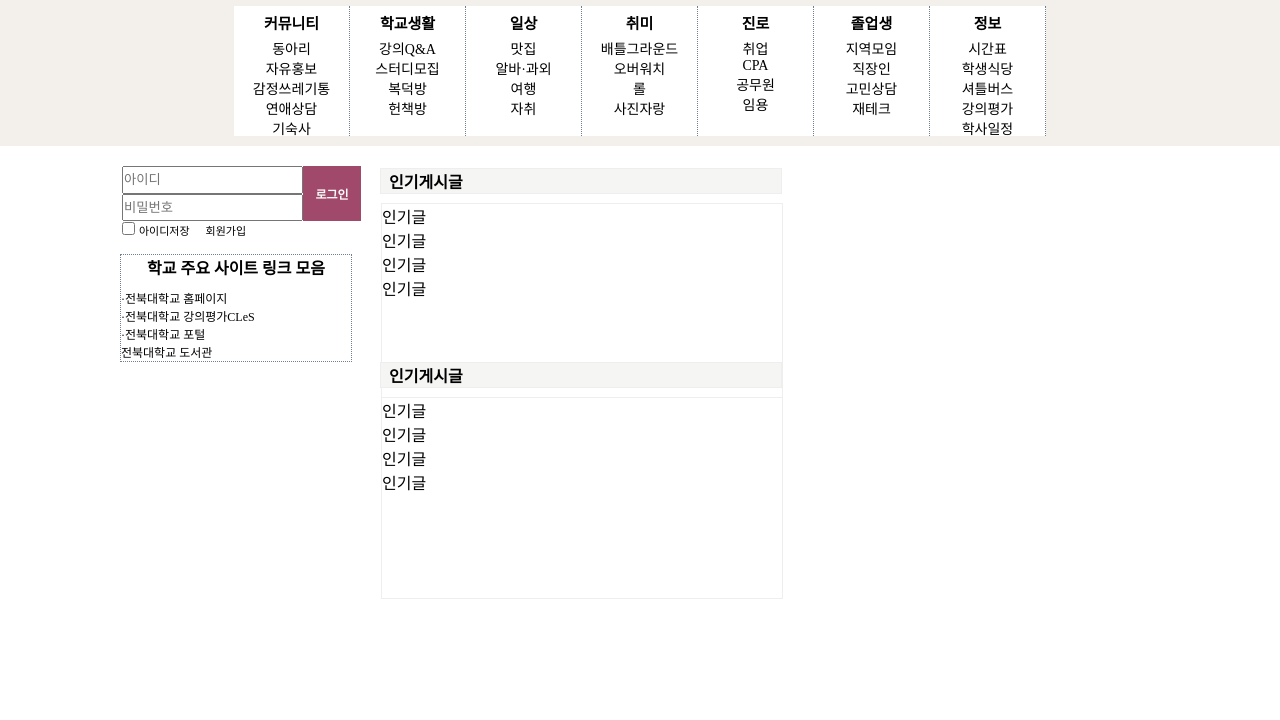
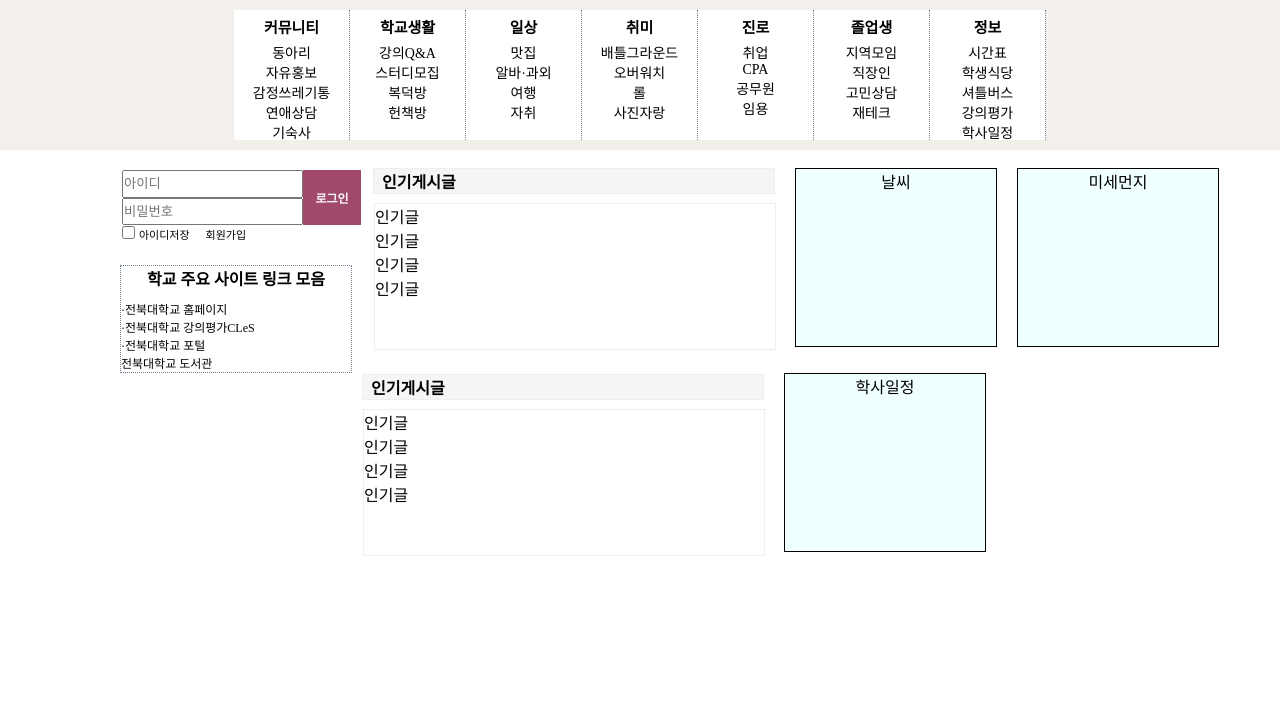
Before and after one commit to hyor/univ, a plain HTML site: page univ_p.html in a window 1280 px wide. Shown: the part 80-800 px from the top of the page. Drawn offline with Linux system fonts and the light colour scheme.

Commit message:
new feature

```diff
--- a/css/Univ_p.css
+++ b/css/Univ_p.css
@@ -32,7 +32,7 @@
 .header{
     display: flex;
     justify-content: space-between;
-    border-bottom: 1px solid rgb(233, 230, 230);
+    border-top: 5px solid rgb(230, 20, 20);
 
 }
 .login{
@@ -45,9 +45,6 @@
 
 
 }
-.div{
-
-    border-top: 20px red;}
 
 .link{
     display: flex;
@@ -99,7 +96,7 @@ input[type=submit]{
 .school{
     border: 1px dotted slategray;
     width: 230px;
-    margin-top: 60px;
+    margin-top: 20px;
     margin-left: 120px;
     font-weight: bold;
 }
@@ -107,13 +104,11 @@ input[type=submit]{
     background-color: #f5f5f4;
     width: 400px;
     height: 24px;
-    margin-left: 380px;
-    position: relative;
+    margin-left: 10px;
     border: 1px ridge;
 }
 .loginform{
     margin-left: 120px;
-    position: absolute;
 }
 
 .remember{
@@ -121,15 +116,41 @@ input[type=submit]{
 }
 
 .contents{
-    position :relative;
     background-color: white;
     width: 400px;
-    height: 200px;
+    height: 145px;
     margin-top: 10px;
-    position: relative;
     border: 1px ridge;
 }
 .conli{
     display:flex;
     flex-direction: column
 }
+.one{
+    display: flex;
+    flex-direction: column;
+}
+.two{
+    display: flex;
+    flex-direction: row;
+}
+.hit2{
+    background-color: #f5f5f4;
+    width: 400px;
+    height: 24px;
+    margin-top:1px;
+    margin-left: 362px;
+    border: 1px ridge;
+}
+.weather{
+    height: 177px;
+    width: 200px;
+    text-align: center;
+    background-color: azure;
+    border: 1px solid black;
+    margin-left: 20px;
+}
+.go{
+ display: flex;
+ flex-direction: row;
+}
--- a/univ_p.html
+++ b/univ_p.html
@@ -11,13 +11,12 @@
 
 <body>
 
-  <div class="div">
   <div class="header">
     <div class="logo">
       <a href="index.html">Univ.C</a>
     </div>
   </div>
-  </div>
+
 
   <div class="wrap">
     <div class="bigmenu">
@@ -142,6 +141,8 @@
     </div>
   </div>
   <br>
+  <div class="two">
+    <div class="one">
       <fieldset>
         <div class="loginform">
           <div class="loginbase" style="display:flex;flex-direction:row;">
@@ -159,31 +160,16 @@
         </div>
 
       </fieldset>
-
-
-  <div class="hit">
-    <h4>
-      <span>&nbsp;&nbsp;인기게시글</span>
-    </h4>
-
-    <div class="contents">
-      <ol class="conli">
-        <a href="http://www.naver.com">인기글</a>
-        <a href="http://www.naver.com">인기글</a>
-        <a href="http://www.naver.com">인기글</a>
-        <a href="http://www.naver.com">인기글</a>
-      </ol>
-    </div>
-
-  </div>
       <div class="school" style="text-align: center;">
         학교 주요 사이트 링크 모음
         <div class="link" style>
+
           <a href="http://www.chonbuk.ac.kr/main/main.php" target="_blank">·전북대학교 홈페이지</a>
           <a href="http://210.117.181.27:8080/cles/indexPC.jsp" target="_blank">·전북대학교 강의평가CLeS</a>
           <a href="http://portal.jbnu.ac.kr/enview/portal/" target="_blank">·전북대학교 포털</a>
           <a href="http://dl.jbnu.ac.kr/" target="_blank">전북대학교 도서관</a>
 
+        </div>
       </div>
     </div>
     <div class="hit">
@@ -199,8 +185,36 @@
           <a href="http://www.naver.com">인기글</a>
         </ol>
       </div>
+    </div>
 
+    <div class="weather">
+      날씨
+    </div>
+    <div class="weather">
+      미세먼지
+    </div>
+  </div>
 
+<div class="two">
+  <div class="hit2">
+    <h4>
+      <span>&nbsp;&nbsp;인기게시글</span>
+    </h4>
+
+    <div class="contents">
+      <ol class="conli">
+        <a href="http://www.naver.com">인기글</a>
+        <a href="http://www.naver.com">인기글</a>
+        <a href="http://www.naver.com">인기글</a>
+        <a href="http://www.naver.com">인기글</a>
+      </ol>
+    </div>
+  </div>
+  <div class="weather">
+      학사일정
+    </div>
+
+</div>
 </body>
 
 </html>
```
Lines whose indentation alone changed are shown as unchanged.
